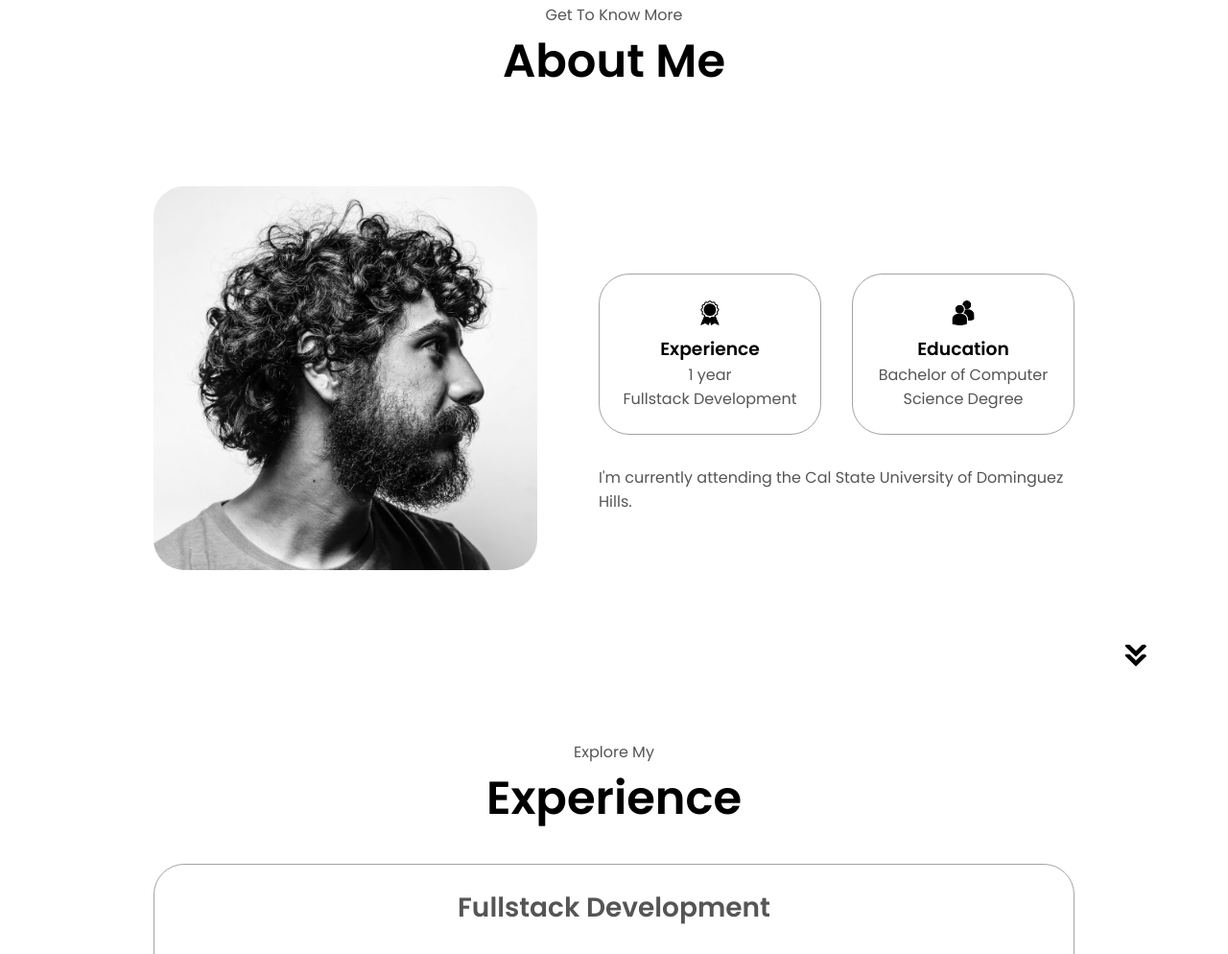
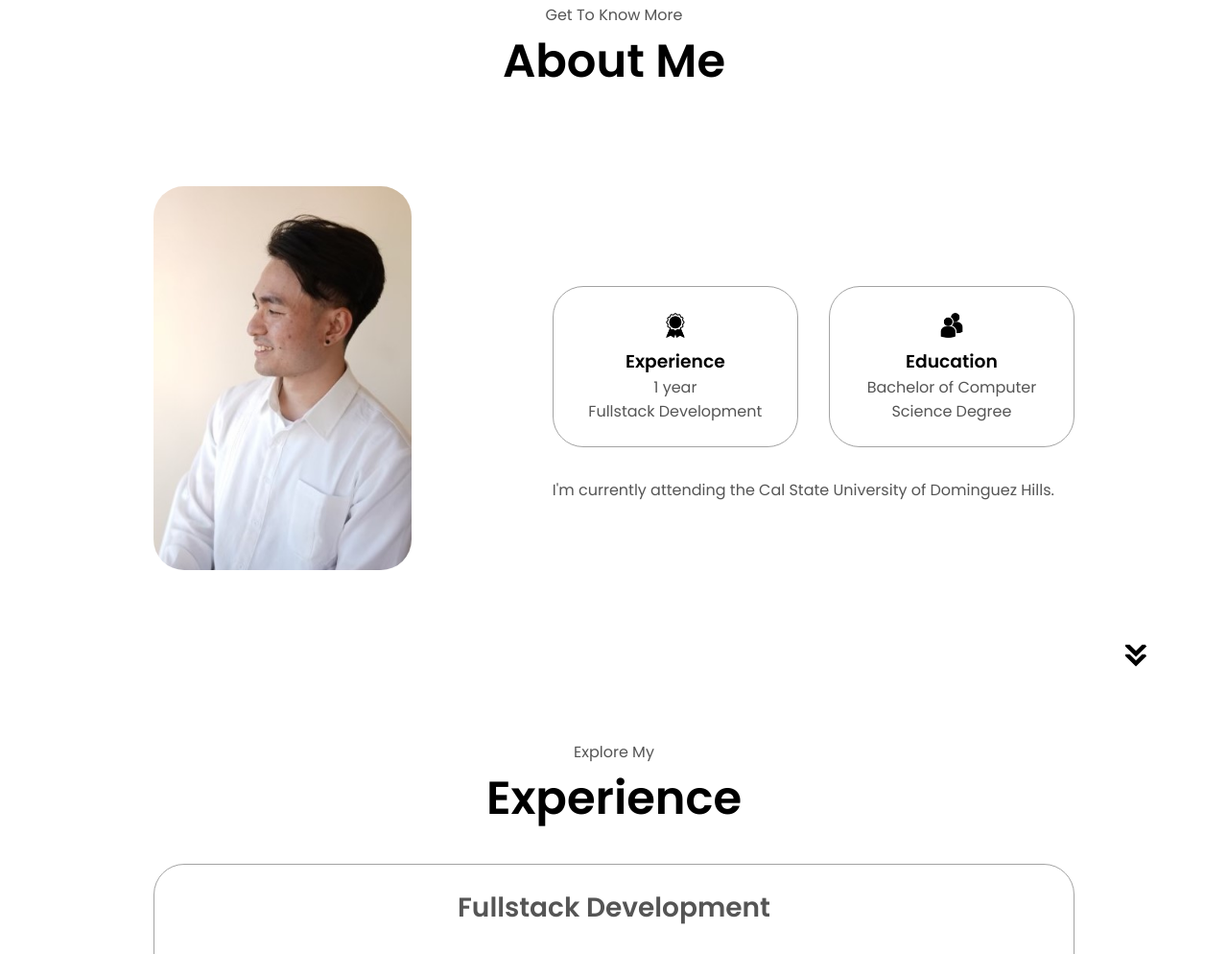
Before and after one commit to aidentmai/portfolio, a plain HTML site: page index.html in a window 1280 px wide. Shown: the part 925-1919 px from the top of the page at 96% size. Drawn offline with Linux system fonts and the light colour scheme.

Commit message:
portfolio-about-pic-fixed

```diff
--- a/index.html
+++ b/index.html
@@ -68,7 +68,7 @@
         <h1 class="title">About Me</h1>
         <div class="section-container">
             <div class="section__pic-container">
-                <img src="./assets/about-pic.png"
+                <img src="./assets/about-pic.jpg"
                      alt="Profile picture"
                      class="about-pic"
                 >
```
Also changed, not shown: assets/about-pic.jpg (added), assets/about-pic.png (deleted).
